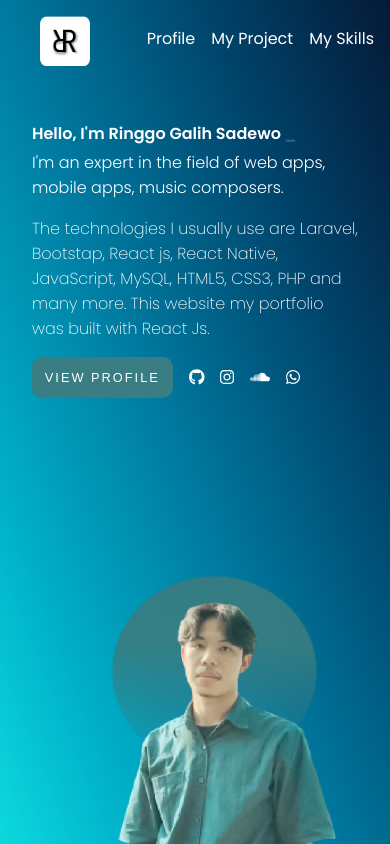
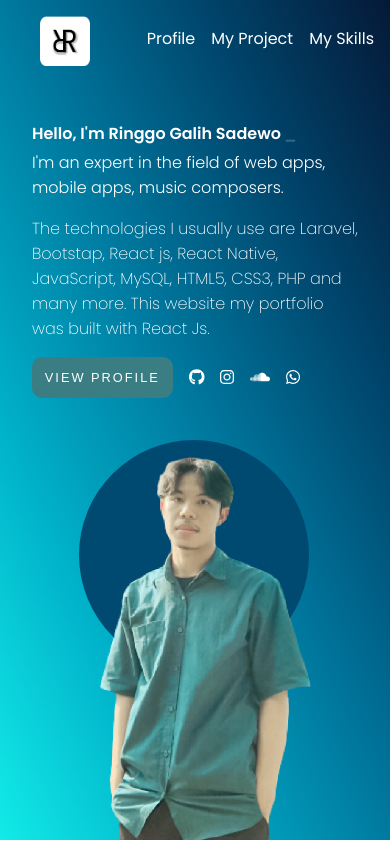
Before and after one commit to RinggoGalihSadewo/my-portfolio, a React (Create React App) app: page / in a window 390 px wide. Shown: the top 844 px of the page. Built offline with nearby package versions, Linux system fonts and the light colour scheme.

Commit message:
circle bg

```diff
--- a/src/Components/Banner/Banner.jsx
+++ b/src/Components/Banner/Banner.jsx
@@ -44,6 +44,7 @@ class Banner extends Component {
                         </div>
                     </div>
                     <div className="col-2" data-aos="fade">
+                        <div className="circle"></div>
                         <img src={ilus1} alt="" />
                     </div>
                 </section>
--- a/src/Pages/Styles/Styles.css
+++ b/src/Pages/Styles/Styles.css
@@ -109,6 +109,15 @@ nav ul {
     justify-content: space-around;
 }
 
+.circle {
+    width: 350px;
+    height: 350px;
+    border-radius: 50%;
+    z-index: -99;
+    margin: auto;
+    animation: liniearBg 5s infinite;
+}
+
 #banner .col-1 {
     width: 70%;
     padding-top: 10rem;
@@ -132,13 +141,18 @@ nav ul {
 
 #banner .col-2 {
     margin-left: 2rem;
-    height: 400px;
-    width: auto;
+    height: auto;
+    width: 80%;
     margin-top: 0rem;
+    position: relative;
 }
 
 #banner .col-2 img{
     height: 100vh;
+    margin-top: 0rem;
+    position: absolute;
+    top: 0;
+    right: -3.7rem;
 }
 
 .btnHero {
@@ -165,6 +179,7 @@ nav ul {
     border-radius: 10px;
     font-size: 0.8rem;
     transition: 0.4s;
+    /* animation: liniearBg 5s infinite; */
 }
 
 .btn:hover {
@@ -388,23 +403,55 @@ nav ul {
 }
 
 @keyframes pulse {
+
     0% {
       background-color: var(--dark-color);
     }
+
     50% {
       background-color: var(--secondary-color);
     }
+
     100% {
         background-color: var(--dark-color);
     }
-  }
+
+}
+
+@keyframes liniearBg {
+
+    0% {
+        background-color: #007aa0;
+    }
+
+    50% {
+        background-color: #00466d;
+    }
+
+    75% {
+        background-color: var(--secondary-color);
+    }
+
+    100% {
+        background-color: #007aa0;
+    }
+
+    /* 75% {
+        background-color: #00b1ca;
+    }
+
+    100% {
+        background-color: #12ebe7;
+    } */
+
+}
 /* End My Skill */
 
 /* Contact */
 footer {
     height: auto;
     width: 100%;
-    background-color: var(--dark-color);
+    /* background-color: var(--dark-color); */
     padding: 0.2rem;
     display: flex;
     align-items: center;
@@ -412,6 +459,7 @@ footer {
     color: white;
     font-weight: 300;
     font-size: 0.7rem;
+    animation: liniearBg 5s infinite;
 }
 
 footer .logo img {
@@ -468,17 +516,25 @@ footer .logo img {
         align-items: center;
         padding: 2rem;
         position: relative;
+        padding-bottom: 0px;
+        height: auto;
     }
 
     .bannerHero {
 
     }
 
+    .circle {
+        width: 230px;
+        height: 230px;
+        margin-right: 1rem;
+    }
+
     #banner .col-1 {
         width: auto;
         margin: auto;
         padding: 0px;
-        margin-bottom: 20vh;
+        margin-bottom: 5vh;
     }
 
     #banner .col-1 h1 {
@@ -498,12 +554,18 @@ footer .logo img {
         height: 50vh;
     } */
 
+    #banner .col-2 {
+        margin: auto;
+        height: 400px;
+    }
+
     #banner .col-2 img{
         margin-top: 0;
+        height: 100%;
+        text-align: center;
+        width: auto;
         position: absolute;
-        height: 50vh;
-        left: 0;
-        bottom: 0;
+        right: -100px;
     }
 
     .btnHero {
```
Also changed, not shown: src/Assets/hero.png, src/Assets/hero2.png (added).
